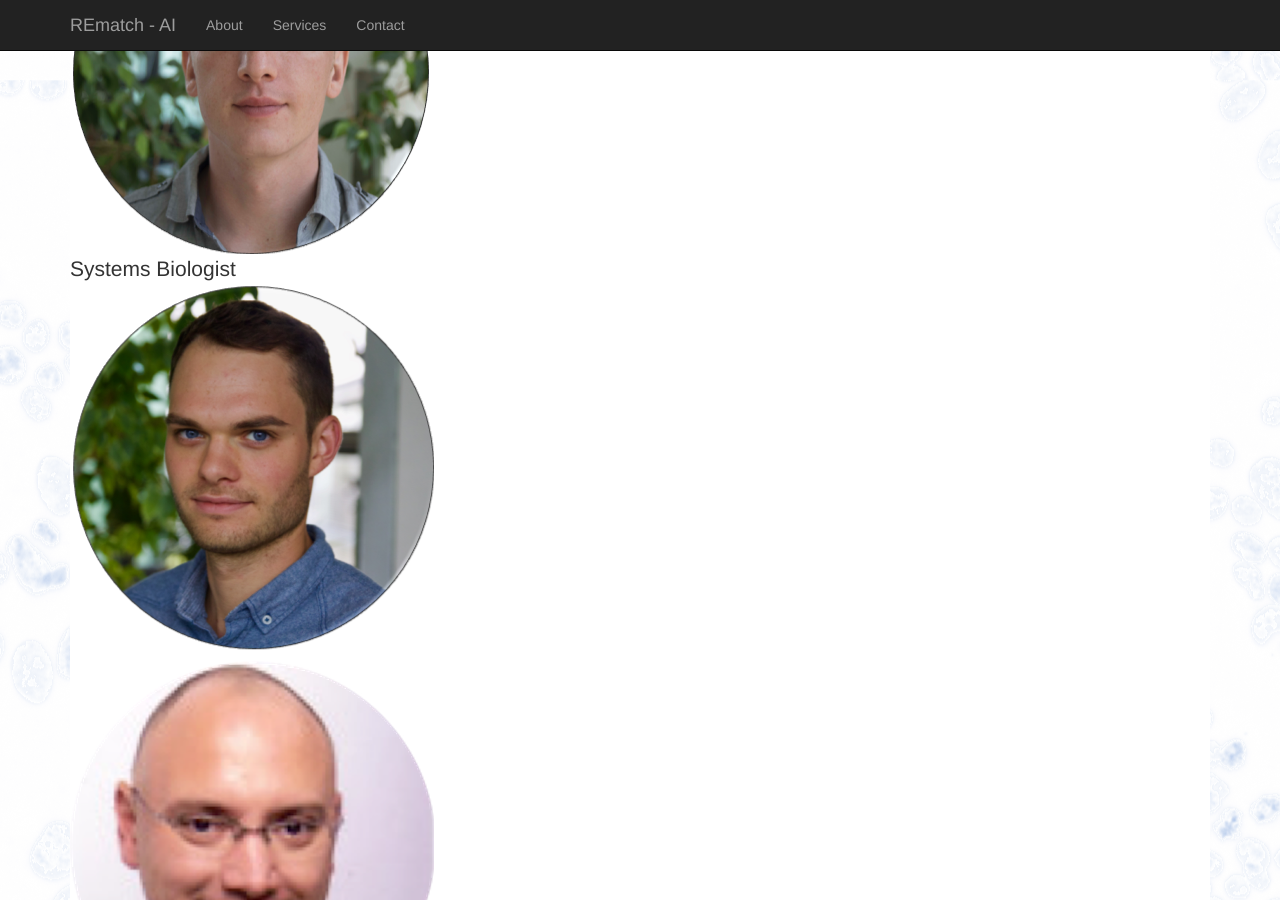
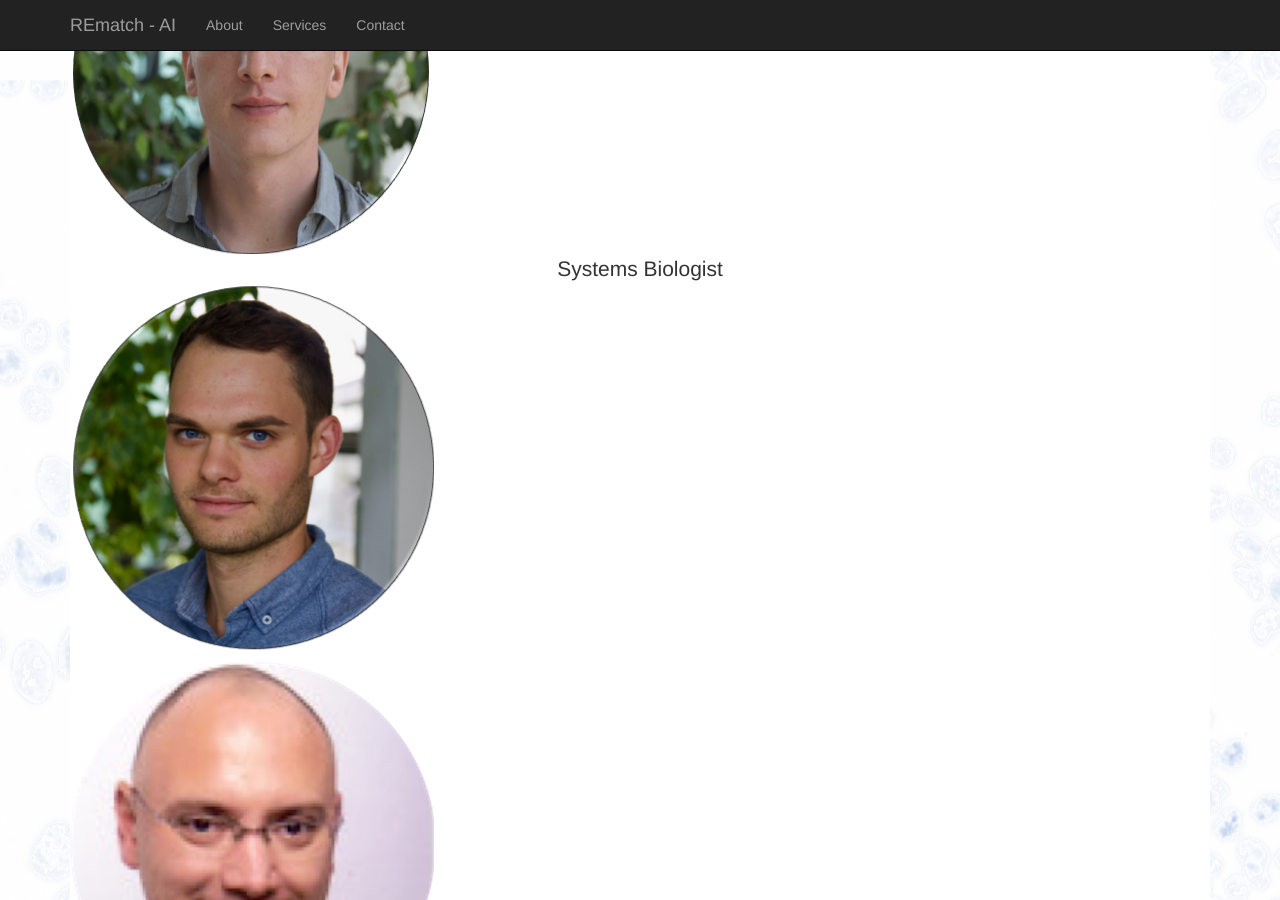
Before and after one commit to rematch-ai/rematch-ai.github.com, a Jekyll site: the page built from index.html, in a window 1280 px wide and 900 px high, scrolled down 2154 px. Built offline with Jekyll 4.4.1, drawn with Linux system fonts in a browser that asks for light colours; nearby versions of some CDN libraries.

Commit message:
no message

```diff
--- a/_includes/test_image.html
+++ b/_includes/test_image.html
@@ -1,4 +1,4 @@
 <figure class="image">
   <img src="{{ include.url }}" alt="{{ include.description }}">
-  <figcaption>{{ include.description }}</figcaption>
+  <figcaption align="center">{{ include.description }}</figcaption>
 </figure>
```
